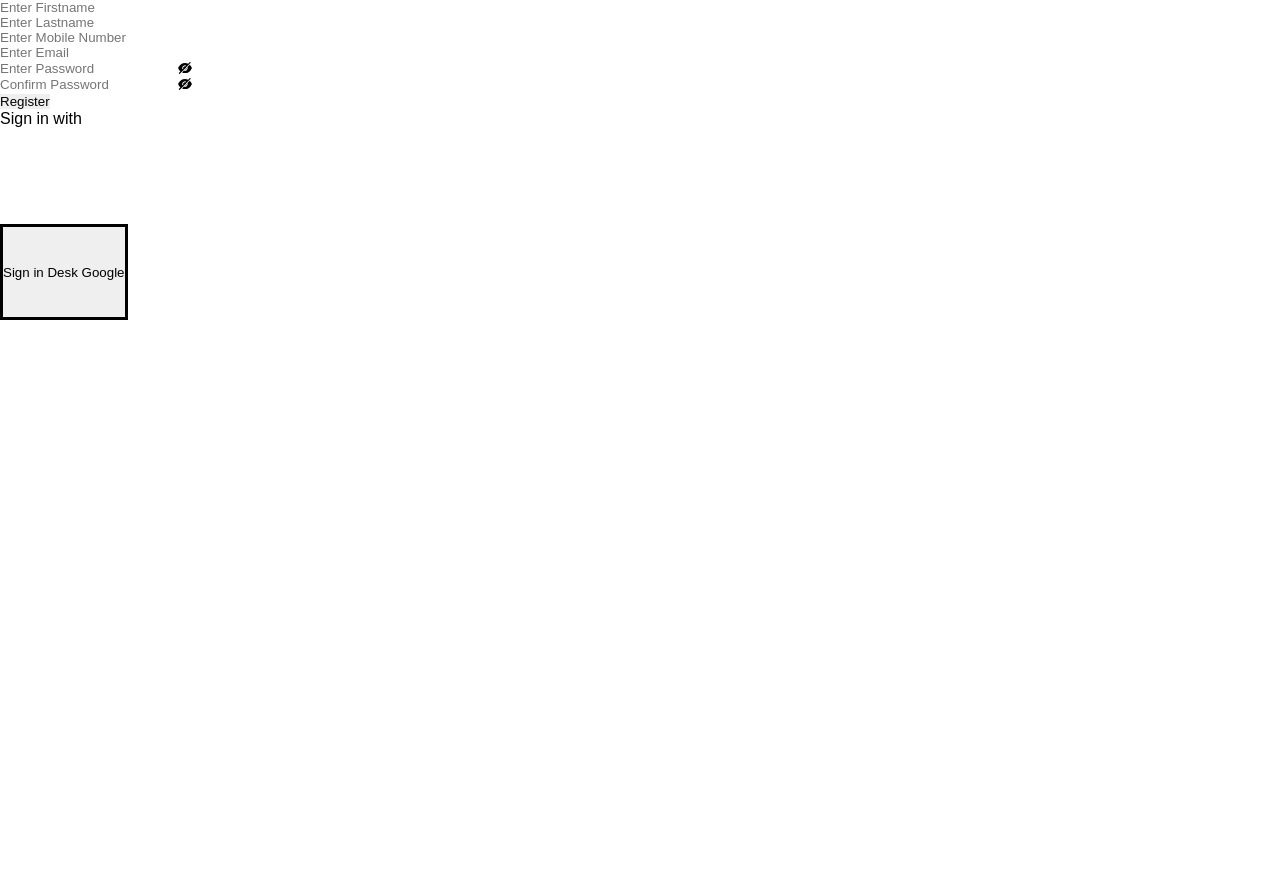
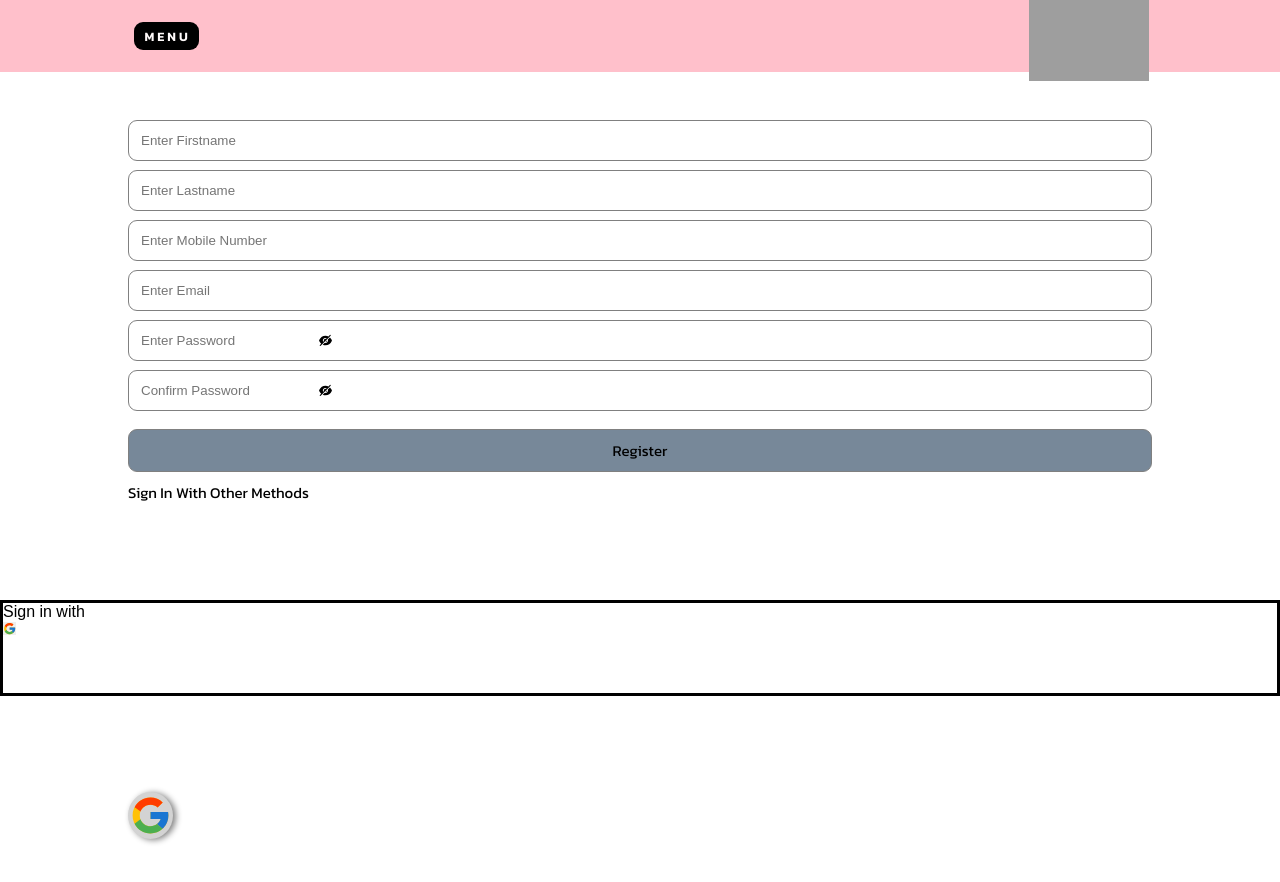
Before and after one commit to Viekesh/Prodify, a React (Create React App) app: page /Register in a window 1280 px wide. Shown: the top 882 px of the page. Before the commit the page ends 800 px from the top, so only its background shows below. Built offline with nearby package versions, Linux system fonts and the light colour scheme; grey boxes are pictures that could not be loaded; a web font is replaced by a local one.

Commit message:
Continue To Code Register Component

```diff
--- a/src/Components/FeaturedComponents/Authentication/Auth.style.scss
+++ b/src/Components/FeaturedComponents/Authentication/Auth.style.scss
@@ -13,6 +13,138 @@
 
 
 
+// Authentication
+.authenticate {
+    margin: 15vh auto;
+}
+
+.authenticate .form_fields {
+    margin: 0 auto;
+    width: 80%;
+}
+
+.authenticate .form_fields p {
+    font-family: "Kanit", sans-serif;
+    font-size: 15px;
+    text-transform: capitalize;
+}
+
+
+
+// Authentication Form Elements
+.authenticate form .form_elements {
+    border: 1px solid gray;
+    border-radius: 9px;
+    margin: 9px auto;
+    padding: 12px;
+    font-size: 15px;
+    font-family: "Kanit", sans-serif;
+}
+
+.authenticate form .form_sub_btn {
+    border: 1px solid gray;
+    border-radius: 9px;
+    margin: 9px auto;
+    padding: 9px;
+    width: 100%;
+    font-size: 15px;
+    font-family: "Kanit", sans-serif;
+    background-color: lightslategray;
+}
+
+
+
+// GAuth
+
+.sign_in_methods {
+    margin: 6px auto;
+    width: 80%;
+}
+
+.sign_in_methods p {
+    font-family: "Kanit", sans-serif;
+    font-size: 18px;
+    text-transform: capitalize;
+}
+
+.sign_in_methods .g_auth {
+    border: 1px solid transparent;
+    border-radius: 50%;
+    width: 45px;
+    background-color: lightgray;
+    box-shadow: 3px 1px 6px gray;
+}
+
+.sign_in_methods .g_auth svg {
+    font-size: 45px;
+}
+
+
+
+// Profile
+
+.user_info {
+    // border: 3px solid gray;
+    margin: 9vh auto 0 auto;
+    padding: 54px 0 36px 0;
+    width: 80%;
+}
+
+.user_info .user_name input {
+    font-family: "Kanit", sans-serif;
+    font-size: 18px;
+    font-weight: 500;
+}
+
+.user_info .user_details {
+    border: 1px solid gray;
+    border-radius: 18px;
+    margin: 30px auto 0 auto;
+    padding: 6px;
+    justify-content: space-between;
+}
+
+.user_info .user_details .btn {
+    border: 3px solid lightgray;
+    border-radius: 50%;
+    padding: 6px;
+    width: 60px;
+    height: 60px;
+    font-family: "Kanit", sans-serif;
+    font-size: 9px;
+    font-weight: 500;
+    text-align: center;
+    text-transform: uppercase;
+    color: black;
+    background-color: lightgrey;
+}
+
+.users_prop_data {
+    border: 3px solid gray;
+    margin: 33px auto;
+    width: 100%;
+    height: 72vh;
+
+    overflow-y: scroll;
+    position: relative;
+}
+
+.users_prop_data .prop_head {
+    border: 3px solid gray;
+    width: 100%;
+    height: 6vh;
+}
+
+.users_prop_data h2 {
+    margin: 0 auto;
+    width: 80%;
+    font-family: "Kanit", sans-serif;
+    font-weight: 600;
+    text-transform: capitalize;
+}
+
+
+
 @media only screen and (min-width: 768px) {
     .for_desk {
         display: block;
--- a/src/Components/FeaturedComponents/Authentication/Authenticate.component.jsx
+++ b/src/Components/FeaturedComponents/Authentication/Authenticate.component.jsx
@@ -1,6 +1,7 @@
 import { NavLink } from "react-router-dom";
 import "./Auth.style.scss";
 import GoogleSignInButton from "./GAuth";
+import GAuthMob from "./GAuthMob";
 
 
 
@@ -9,7 +10,6 @@ const Authenticate = () => {
     return (
         <>
             <section className="authenticate">
-                <GoogleSignInButton />
 
                 <div className="sign_in">
                     <form>
@@ -23,6 +23,9 @@ const Authenticate = () => {
                     not register yet!
                     <NavLink to="/Register">click here</NavLink>
                 </h3>
+
+                <GoogleSignInButton />
+                <GAuthMob />
             </section>
         </>
     );
--- a/src/Components/FeaturedComponents/Authentication/GAuth.jsx
+++ b/src/Components/FeaturedComponents/Authentication/GAuth.jsx
@@ -1,7 +1,8 @@
-import React, { useEffect, useState } from 'react';
-import { signInWithPopup, GoogleAuthProvider, signInWithRedirect, getRedirectResult } from 'firebase/auth';
+import React, { useState } from 'react';
+import { signInWithPopup, GoogleAuthProvider } from 'firebase/auth';
 import { authInitialise, createUserDocFromAuth } from '../../../FirebaseConfiguration';
 import { useLocation, useNavigate } from 'react-router-dom';
+import { FcGoogle } from "react-icons/fc";
 
 
 
@@ -15,7 +16,6 @@ const GoogleSignInButton = () => {
     const [authError, setAuthError] = useState(null);
 
     // use here empty array to run this function once when this function mounts for the first time.
-
     const handleGoogleSignIn = async () => {
 
         try {
@@ -61,13 +61,17 @@ const GoogleSignInButton = () => {
 
     return (
         <>
-            {authError && <p>Error: {authError.message}</p>}
+            <section className="for_desk">
+                {authError && <p>Error: {authError.message}</p>}
 
-            <p>Sign {location.pathname === "/Authenticate" ? "up" : "in"} with </p>
+                <p>Sign {location.pathname === "/Authenticate" ? "up" : "in"} with </p>
 
-            <button onClick={handleGoogleSignIn} className='for_desk log_with_google'>
-                Sign in Desk Google
-            </button>
+                <button onClick={handleGoogleSignIn} className='log_with_google'>
+                    <div className="for_andi x_y_axis_center">
+                        <FcGoogle />
+                    </div>
+                </button>
+            </section>
         </>
     );
 };
--- a/src/Components/FeaturedComponents/Authentication/GAuthMob.jsx
+++ b/src/Components/FeaturedComponents/Authentication/GAuthMob.jsx
@@ -1,12 +1,14 @@
 import React, { useState, useEffect } from 'react';
 import { authInitialise } from '../../../FirebaseConfiguration';
 import { GoogleAuthProvider, getRedirectResult, signInWithRedirect } from 'firebase/auth';
+import { FcGoogle } from "react-icons/fc";
 
 
 
 const GAuthMob = () => {
 
     const [authState, setAuthState] = useState(null); // Track authentication state
+
     const auth = authInitialise; // Initialize Firebase Auth instance
 
     useEffect(() => {
@@ -26,6 +28,7 @@ const GAuthMob = () => {
         };
 
         handleRedirectResult(); // Call the function on component mount
+
     }, [auth]); // Re-run useEffect only when auth changes
 
     const handleSignIn = async () => {
@@ -38,17 +41,23 @@ const GAuthMob = () => {
     };
 
     return (
-        <div>
+        <>
             {authState ? (
                 // User is signed in
                 <div>
                     Welcome, {authState.displayName}!
                 </div>
             ) : (
-                // User is not signed in
-                <button onClick={handleSignIn}>Sign in with Google</button>
+                // if user is not signed in
+                <>
+                    <div onClick={handleSignIn} className='sign_in_methods'>
+                        <span className="g_auth x_y_axis_center">
+                            <FcGoogle />
+                        </span>
+                    </div>
+                </>
             )}
-        </div>
+        </>
     );
 }
 
--- a/src/Components/FeaturedComponents/Authentication/Register.component.jsx
+++ b/src/Components/FeaturedComponents/Authentication/Register.component.jsx
@@ -3,7 +3,12 @@ import "./Auth.style.scss";
 import GoogleSignInButton from "./GAuth";
 import { AiFillEyeInvisible, AiFillEye } from "react-icons/ai";
 import { useNavigate } from "react-router-dom";
-import { signUpWithEmailAndPass } from "../../../FirebaseConfiguration";
+import { createUserWithEmailAndPassword, updateProfile } from "firebase/auth";
+import { authInitialise, database } from "../../../FirebaseConfiguration";
+import { doc, setDoc } from "firebase/firestore";
+import TopNav from "../Navigation/TopNav.component";
+import GAuthMob from "./GAuthMob";
+
 
 
 const defaultFormFields = {
@@ -36,84 +41,84 @@ const Register = () => {
     const userNavigateAfterSignUp = useNavigate();
 
     const handleFormData = (event) => {
-        // console.log(event.target.value);
+        console.log(event.target.value);
 
-        // setFormFields((prevState) => ({
-        //     ...prevState,
+        setFormFields((prevState) => ({
+            ...prevState,
 
-        //     [event.target.id]: event.target.value,
-        // }));
-
-        const { name, value } = event.target;
-
-        setFormFields({ ...formFields, [name]: value });
+            [event.target.id]: event.target.value,
+        }));
     };
 
     console.log(formFields);
 
-    // const submitFormData = async (event) => {
-    //     event.preventDefault();
 
-    //     try {
-    //         if (password !== confirmPass) {
-    //             return alert("Password Not Matched");
-    //         };
 
-    //         if (firstName, lastName, email, phoneNum, password, confirmPass) {
-    //             const userCredential = await createUserWithEmailAndPassword(
-    //                 authInitialise,
-    //                 email,
-    //                 password,
-    //             );
-    //             await updateProfile(authInitialise.currentUser, {
-    //                 displayName: `${firstName} ${lastName}`
-    //             });
+    const submitFormData = async (event) => {
+        event.preventDefault();
 
-    //             const user = userCredential.user;
-
-    //             const formDataCopy = { ...formFields };
-
-    //             delete formDataCopy.password;
-
-    //             delete formDataCopy.confirmPass;
-
-    //             await setDoc(doc(database, "Prodify Users", user.uid), {
-    //                 ...formDataCopy,
-    //             });
-
-    //             alert("You Have Successfully Registered!");
-
-    //             userNavigateAfterSignUp("/Authenticate");
-    //         } else {
-    //             return alert("All fields are mandatory");
-    //         };
-
-    //     } catch (error) {
-
-    //         console.log(error.message);
-
-    //     };
-    // };
-
-    const submitFormData = async () => {
-
-        if (password !== confirmPass) {
-            alert("Password do not match");
-        };
+        const createdAt = new Date();
 
         try {
-            const response = await signUpWithEmailAndPass(email, password);
+            if (password !== confirmPass) {
+                return alert("Password Not Matched");
+            };
 
-            console.log(response);
+            if (firstName && lastName && email && phoneNum && password && confirmPass) {
+                const userCredential = await createUserWithEmailAndPassword(
+                    authInitialise,
+                    email,
+                    password,
+                );
+
+                await updateProfile(authInitialise.currentUser, {
+                    displayName: `${firstName} ${lastName}`
+                });
+
+                const user = userCredential.user;
+
+                const formDataCopy = { ...formFields, createdAt };
+
+                // delete formDataCopy.password;
+
+                // delete formDataCopy.confirmPass;
+
+                await setDoc(doc(database, "Prodify Users", user.uid), {
+                    ...formDataCopy,
+                });
+
+                alert("You Have Successfully Registered!");
+
+                userNavigateAfterSignUp("/Profile");
+
+            } else {
+                return alert("All fields are mandatory");
+            };
+
         } catch (error) {
+
+            if (error.message === "Firebase: Password should be at least 6 characters (auth/weak-password).") {
+                alert("Password should be atleast 6 characters.");
+            };
+
+            if (error.message === "Firebase: Error (auth/invalid-email).") {
+                alert("Invalid Email Address.");
+            };
+
+            if (error.message === "Firebase: Error (auth/email-already-in-use).") {
+                alert("Email Address Already In Use.");
+            };
 
             console.log(error.message);
 
-        }
+        };
     };
+
+
 
     return (
         <>
+            <TopNav />
             <section className="authenticate">
 
                 <div className="form_fields">
@@ -220,13 +225,14 @@ const Register = () => {
                             }
                         </div>
 
-                        <div className="form_elements form_sub_button">
-                            <button type="submit" className="input_field">Register</button>
-                        </div>
+                        <button type="submit" className="form_sub_btn">Register</button>
+
                     </form>
+                    <p>sign in with other methods</p>
                 </div>
 
                 <GoogleSignInButton />
+                <GAuthMob />
             </section>
         </>
     );
```
Also changed, not shown: src/FirebaseConfiguration.js (+9 -10 lines).
